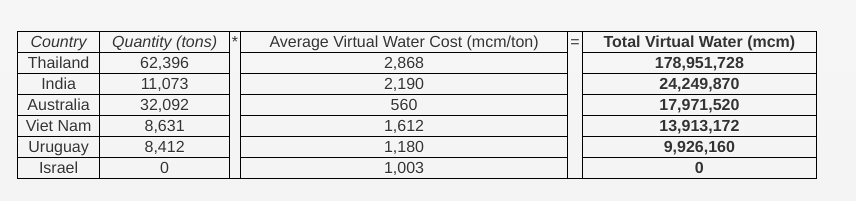
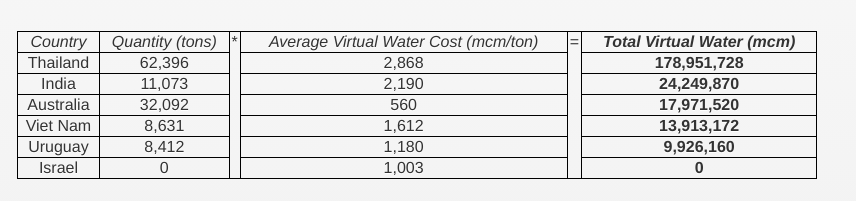
Before and after one commit to firstdown77/IsraelVW, a website: page public/page2.html in a window 1280 px wide. Shown: the part 205-406 px from the top of the page, 42-898 px from the left. Drawn offline with Linux system fonts and the light colour scheme; a script that the page names is missing.

Commit message:
Truly 1-14

```diff
--- a/public/css/israels-virtual-water.css
+++ b/public/css/israels-virtual-water.css
@@ -50,14 +50,21 @@ td {
 #theTable tr td + td + td + td + td + td{
 	border: 1px solid black;
 }
+#theTable tr th + th + th {
+    border-bottom-width:0px;
+    font-style:normal;
+}
+#theTable tr th + th + th + th {
+    font-style: italic;
+}
 #theTable tr th + th + th + th + th {
     border-bottom-width:0px;
     font-style:normal;
 }
-#theTable tr th + th + th {
-    border-bottom-width:0px;
-    font-style:normal;
+#theTable tr th + th + th + th  + th + th {
+    font-style: italic;
 }
+
 #theTable tr + tr + tr + tr + tr + tr td + td + td {
 	border-bottom-width:1px;
 }
```
